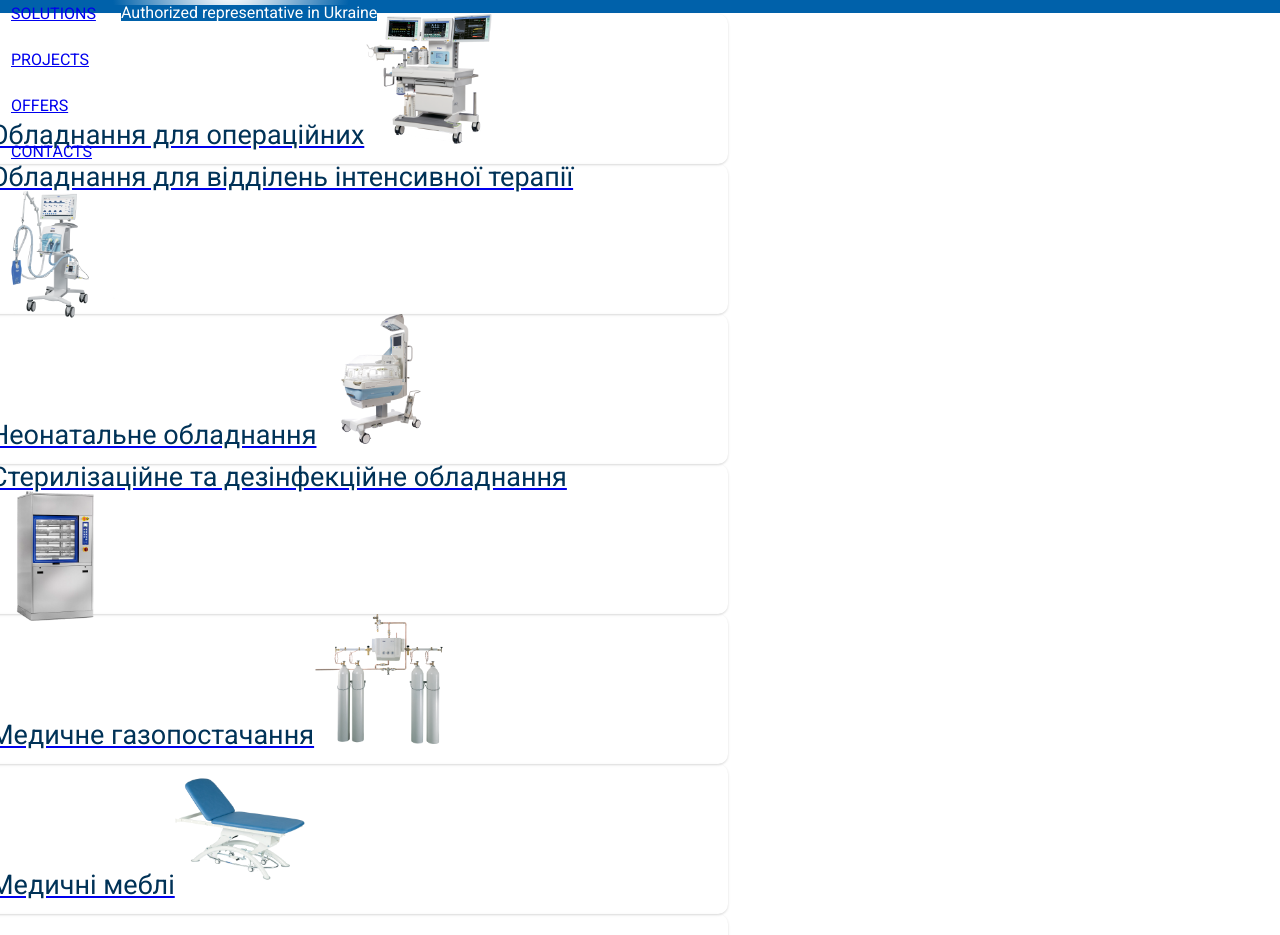
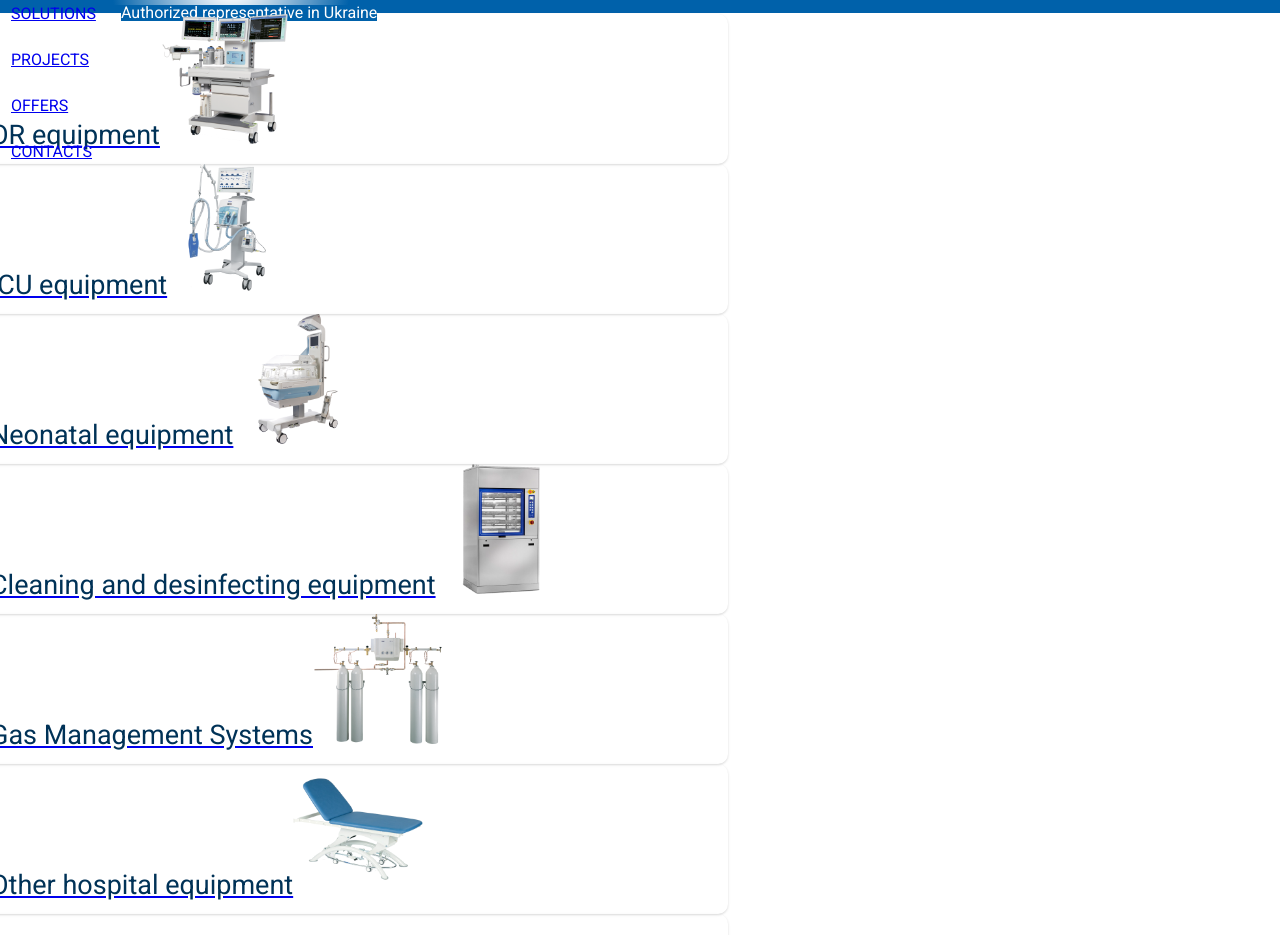
Before and after one commit to ven0m79/dm-project, a Next.js app: page /en/catalog in a window 1280 px wide. Shown: the part 177-1112 px from the top of the page. Built offline with nearby package versions, Linux system fonts and the light colour scheme.

Commit message:
translate-catalog

```diff
--- a/app/[locale]/catalog/page.tsx
+++ b/app/[locale]/catalog/page.tsx
@@ -13,6 +13,7 @@ import imgMedgaz from "./icons-photo/med-gaz.webp";
 import imgNeonat from "./icons-photo/neonat.webp";
 import imgOper from "./icons-photo/oper.webp";
 import imgSteriliz from "./icons-photo/sterilization.webp";
+import { useTranslations } from "next-intl";
 
 const CatalogPage = ({
   params: { locale },
@@ -20,6 +21,7 @@ const CatalogPage = ({
   params: { locale: string };
 }) => {
   unstable_setRequestLocale(locale);
+  const t = useTranslations('Catalog1');
 
   return (
     <MainLayout>
@@ -43,13 +45,16 @@ const CatalogPage = ({
               styles["block-decisions"],
             )}
           >
-            <span className={styles.span}>Обладнання для операційних</span>
+
+
+
+            <span className={styles.span}>{t("or-equipment")}</span>
             <Image
               className={styles.img}
               src={imgOper}
               width={130}
               height={130}
-              alt="Обладнання для операційних"
+              alt={t("or-equipment")}
             />
           </div>
         </Link>
@@ -66,14 +71,14 @@ const CatalogPage = ({
             )}
           >
             <span className={styles.span}>
-              Обладнання для відділень інтенсивної терапії
+            {t("icu-equipment")}
             </span>
             <Image
               className={styles.img}
               src={imgIntensive}
               width={130}
               height={130}
-              alt="Обладнання для відділень інтенсивної терапії"
+              alt={t("icu-equipment")}
             />
           </div>
         </Link>
@@ -89,13 +94,13 @@ const CatalogPage = ({
               styles["block-decisions"],
             )}
           >
-            <span className={styles.span}>Неонатальне обладнання</span>
+            <span className={styles.span}>{t("neonatal-equipment")}</span>
             <Image
               className={styles.img}
               src={imgNeonat}
               width={130}
               height={130}
-              alt="Неонатальне обладнання"
+              alt={t("neonatal-equipment")}
             />
           </div>
         </Link>
@@ -112,14 +117,14 @@ const CatalogPage = ({
             )}
           >
             <span className={styles.span}>
-              Стерилізаційне та дезінфекційне обладнання
+            {t("candd-equipment")}
             </span>
             <Image
               className={styles.img}
               src={imgSteriliz}
               width={130}
               height={130}
-              alt="Стерилізаційне та дезінфекційне обладнання"
+              alt={t("candd-equipment")}
             />
           </div>
         </Link>
@@ -135,13 +140,13 @@ const CatalogPage = ({
               styles["block-decisions"],
             )}
           >
-            <span className={styles.span}>Медичне газопостачання</span>
+            <span className={styles.span}>{t("gas-systems")}</span>
             <Image
               className={styles.img}
               src={imgMedgaz}
               width={130}
               height={130}
-              alt="Медичне газопостачання"
+              alt={t("gas-systems")}
             />
           </div>
         </Link>
@@ -157,13 +162,13 @@ const CatalogPage = ({
               styles["block-decisions"],
             )}
           >
-            <span className={styles.span}>Медичні меблі</span>
+            <span className={styles.span}>{t("other-equipment")}</span>
             <Image
               className={styles.img}
               src={imgFurniture}
               width={130}
               height={130}
-              alt="Медичні меблі"
+              alt={t("other-equipment")}
             />
           </div>
         </Link>
@@ -179,13 +184,13 @@ const CatalogPage = ({
               styles["block-decisions"],
             )}
           >
-            <span className={styles.span}>Витратні матеріали та аксесуари</span>
+            <span className={styles.span}>{t("accessories")}</span>
             <Image
               className={styles.img}
               src={imgCons}
               width={130}
               height={130}
-              alt="Витратні матеріали та аксесуари"
+              alt={t("accessories")}
             />
           </div>
         </Link>
--- a/app/[locale]/catalog/sub-catalog/page.tsx
+++ b/app/[locale]/catalog/sub-catalog/page.tsx
@@ -154,7 +154,7 @@ const SubCatalog = ({ params: { locale } }: { params: { locale: string } }) => {
                 );
               })
             ) : (
-              <h2 className="text-amber-700">Немає результатів пошуку</h2>
+              <h2 className="text-amber-700"></h2>
             )}
           </div>
 
--- a/messages/en.json
+++ b/messages/en.json
@@ -114,6 +114,16 @@
     "project-paragraph23": "volumes and characteristics of effluents, emissions and other emissions from operating equipment.",
     "project-paragraph24": "Specialists of \"DM-PROEKT\" LLC carry out author's supervision during the construction, reconstruction and major repair and re-equipment of medical facilities."
   },
+  "Catalog1": {
+    "or-equipment": "OR equipment",
+    "icu-equipment": "ICU equipment",
+    "neonatal-equipment": "Neonatal equipment",
+    "candd-equipment": "Cleaning and desinfecting equipment",
+    "gas-systems": "Gas Management Systems",
+    "other-equipment": "Other hospital equipment",
+    "accessories": "Accessories"
+  },
+
   "ContactsPage": {
     "title": "Contact Us",
     "contact-form-title": "Send Us Message",
--- a/messages/ua.json
+++ b/messages/ua.json
@@ -65,7 +65,7 @@
     "title": "Сервісне обслуговування",
     "contact-form-title": "Звернення до сервісного центру",
     "contact-form-name": "Ім'я та прізвище",
-    "contact-form-mobile":"Телефон",
+    "contact-form-mobile": "Телефон",
     "contact-form-medicalFacility": "Назва закладу",
     "contact-form-city": "Місто",
     "contact-form-email": "Е-мейл",
@@ -116,7 +116,6 @@
   },
     "Catalog1": {
       "or-equipment": "Обладнання для операційних",
-    "narkozno-dyhalni": "Наркозно-дихальні апарати",
       "icu-equipment": "Обладнання для відділень інтенсивної терапії",
       "neonatal-equipment": "Неонатальне обладнання",
       "candd-equipment": "Стерилізаційне та дезінфекційне обладнання",
@@ -181,7 +180,6 @@
       "shares-awd655-h2-v2-text1": "Обладнання AT-OS – це розумний вибір для дезінфекції стоматологічних інструментів. Мийно-дезінфекційні машини гарантують ідеальні результати завдяки використанню найвищих технологій і здатні задовольнити всі вимоги стоматологічної галузі, завдяки широкому асортименту аксесуарів в комплекті.",
       "shares-awd655-h2-v2-text2": "Щоб гарантувати завжди ідеальне миття та найкращу якість AT-OS пропонує лінійку найсучасніших мийно-дезінфекційних машин з попередньо встановленими налаштованими програмами для кожного типу стоматологічних інструментів і можливістю спеціального налаштування програми для задоволення будь-яких потреб. Програми миття та дезінфекції є результатом багаторічних досліджень і досвіду в стоматології та ортодонтії, для того щоб отримати ідеальні та відтворювані результати. Кожна функція налаштовується за допомогою зручного кольорового графічного дисплея, щоб полегшити використання машини користувачем.",
       "shares-awd655-h2-v2-text3": "Завдяки електронним системам останнього покоління, кожен параметр циклу  постійно перевіряється та контролюється. Мийно-дезінфекційні машини виробництва AT-OS є високонадійним обладнанням, що принесе користь і лікарняним закладам і, в першу чергу,  пацієнтам.",
-
       "shares-linea-title": "Пропонуємо для стоматологічних клінік, малих операційних та процедурних",
       "shares-linea-prehead": "Консоль медична з настінним кріпленням Лінеа IM2:",
       "shares-linea-specific1": "панель з настінним кріпленням L=1200мм, розміщення роз’ємів у 2 ряди;",
@@ -292,5 +290,4 @@
       "shares-fabius-text8": "Vista 120S має 12\" кольоровий сенсорний TFT екран, 8 каналів (відображення до 11 кривих), інтерфейс моніторингу газів, зберігає до 120 годин трендів основних параметрів, до 1200 вимірювань НІАТ і 200 тривожних подій, працює 350 хвилин від батареї.",
       "shares-fabius-text9": "Анестезіологічна станція Fabius plus XL / Vista 120S допоможе максимально збільшити ваш терапевтичний потенціал і підвищити безпеку пацієнтів."
     }
-
   }
```
Lines whose indentation alone changed are shown as unchanged.
